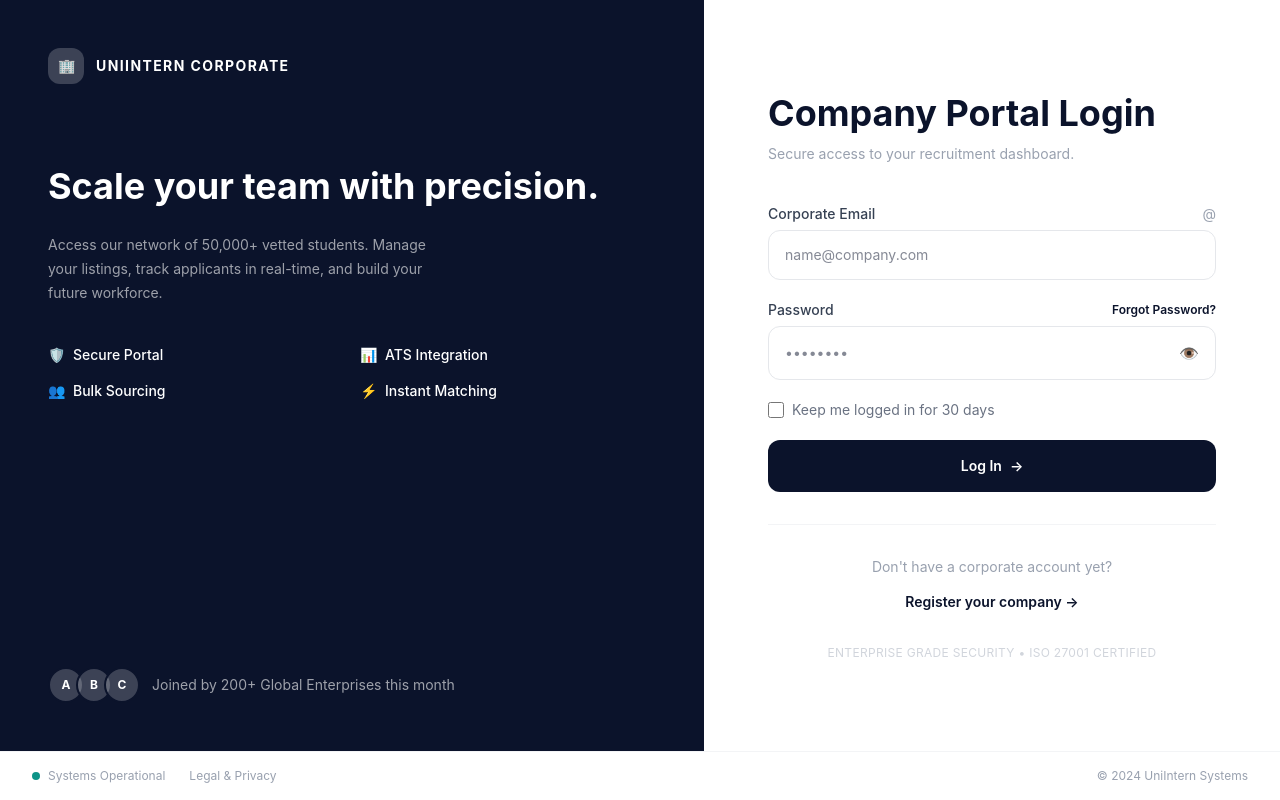
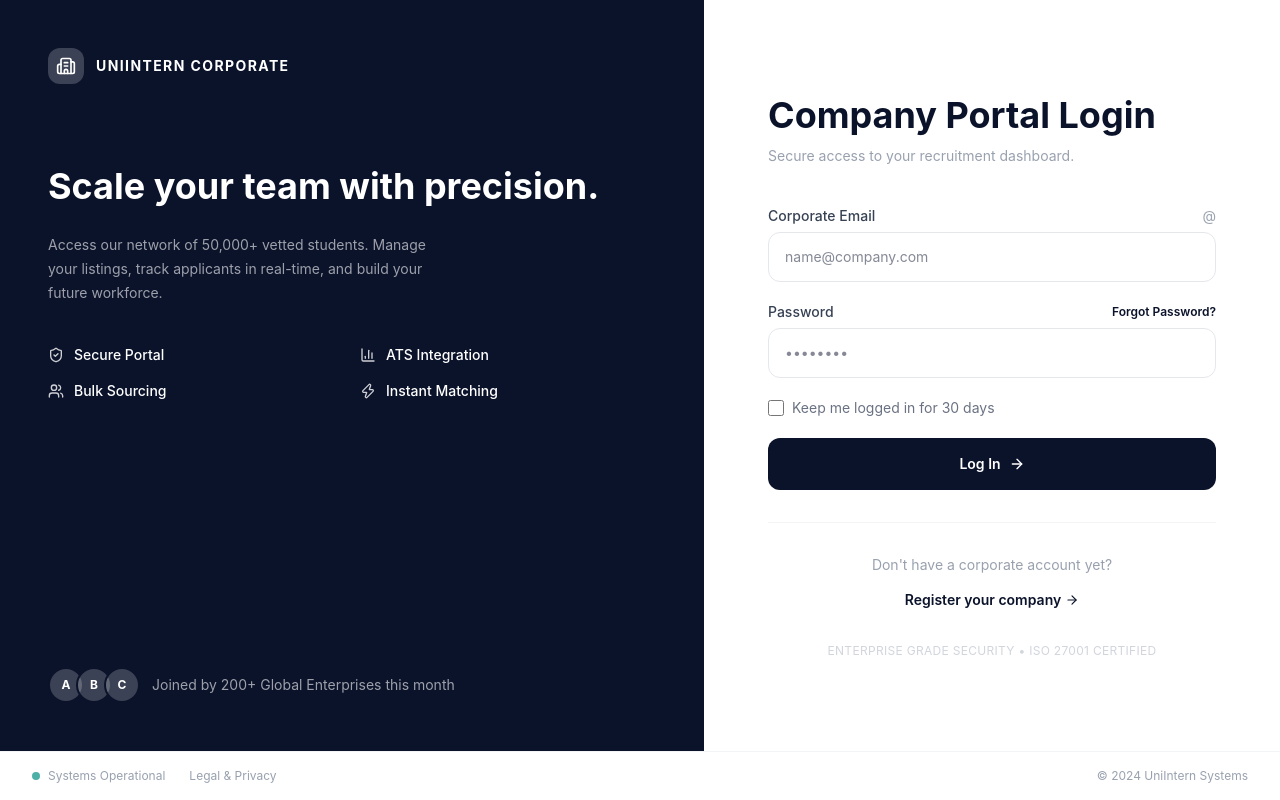
Before and after one commit to CyrilAshong/UniIntern-Web, a React (Vite) app: page /company/login in a window 1280 px wide. Built offline with nearby package versions, Linux system fonts and the light colour scheme.

Commit message:
style(auth): polish company login UI and icon components

```diff
--- a/src/pages/auth/CompanyLoginPage.tsx
+++ b/src/pages/auth/CompanyLoginPage.tsx
@@ -1,5 +1,14 @@
 import { useState } from 'react';
 import { Link, useNavigate } from 'react-router-dom';
+import {
+  Building2,
+  ShieldCheck,
+  BarChart3,
+  Users,
+  Zap,
+  ArrowRight,
+  Loader2,
+} from 'lucide-react';
 import { useAuth } from '../../context/AuthContext';
 import { loginUser } from '../../services/authService';
 
@@ -8,7 +17,6 @@ const CompanyLoginPage = () => {
   const navigate = useNavigate();
   const [email, setEmail] = useState('');
   const [password, setPassword] = useState('');
-  const [showPassword, setShowPassword] = useState(false);
   const [isLoading, setIsLoading] = useState(false);
   const [error, setError] = useState('');
 
@@ -45,7 +53,7 @@ const CompanyLoginPage = () => {
             {/* Logo */}
             <div className="flex items-center gap-3 mb-20">
               <div className="w-9 h-9 bg-white/20 rounded-xl flex items-center justify-center">
-                <span className="text-white text-sm">🏢</span>
+                <Building2 className="size-5 text-white" />
               </div>
               <span className="text-white font-bold text-sm tracking-widest uppercase">
                 UniIntern Corporate
@@ -64,15 +72,15 @@ const CompanyLoginPage = () => {
             {/* Feature grid */}
             <div className="grid grid-cols-2 gap-4">
               {[
-                { icon: '🛡️', label: 'Secure Portal' },
-                { icon: '📊', label: 'ATS Integration' },
-                { icon: '👥', label: 'Bulk Sourcing' },
-                { icon: '⚡', label: 'Instant Matching' },
-              ].map((item) => (
-                <div key={item.label} className="flex items-center gap-2">
-                  <span className="text-sm">{item.icon}</span>
+                { icon: ShieldCheck, label: 'Secure Portal' },
+                { icon: BarChart3, label: 'ATS Integration' },
+                { icon: Users, label: 'Bulk Sourcing' },
+                { icon: Zap, label: 'Instant Matching' },
+              ].map(({ icon: Icon, label }) => (
+                <div key={label} className="flex items-center gap-2.5">
+                  <Icon className="size-4 text-white/80 shrink-0" />
                   <span className="text-white text-sm font-medium">
-                    {item.label}
+                    {label}
                   </span>
                 </div>
               ))}
@@ -140,18 +148,12 @@ const CompanyLoginPage = () => {
                 </div>
                 <div className="flex items-center border border-gray-200 rounded-xl px-4 py-3.5 gap-3 focus-within:border-navy transition-colors">
                   <input
-                    type={showPassword ? 'text' : 'password'}
+                    type= "password"
                     placeholder="••••••••"
                     className="flex-1 text-sm text-navy focus:outline-none"
                     value={password}
                     onChange={(e) => setPassword(e.target.value)}
                   />
-                  <button
-                    type="button"
-                    onClick={() => setShowPassword(!showPassword)}
-                    className="text-gray-400 hover:text-navy transition-colors">
-                    {showPassword ? '🙈' : '👁️'}
-                  </button>
                 </div>
               </div>
 
@@ -169,9 +171,18 @@ const CompanyLoginPage = () => {
               <button
                 type="submit"
                 disabled={isLoading}
-                className="w-full bg-navy text-white font-semibold py-4 rounded-xl hover:bg-navy-light transition-colors text-sm disabled:opacity-70 flex items-center justify-center gap-2">
-                {isLoading ? 'Logging in...' : (
-                  <>Log In <span>→</span></>
+                className="w-full bg-navy text-white font-semibold py-4 rounded-xl hover:bg-navy-light transition-colors text-sm disabled:opacity-70 flex items-center justify-center gap-2 group"
+              >
+                {isLoading ? (
+                  <>
+                    <Loader2 className="size-4 animate-spin" />
+                    <span>Logging in...</span>
+                  </>
+                ) : (
+                  <>
+                    <span>Log In</span>
+                    <ArrowRight className="size-4 group-hover:translate-x-1 transition-transform" />
+                  </>
                 )}
               </button>
             </form>
@@ -184,8 +195,10 @@ const CompanyLoginPage = () => {
               </p>
               <Link
                 to="/company/register"
-                className="text-navy font-semibold text-sm hover:underline">
-                Register your company →
+                className="text-navy font-semibold text-sm hover:underline inline-flex items-center gap-1 group"
+              >
+                <span>Register your company</span>
+                <ArrowRight className="size-3.5 group-hover:translate-x-1 transition-transform" />
               </Link>
             </div>
 
@@ -200,7 +213,7 @@ const CompanyLoginPage = () => {
       <div className="border-t border-gray-100 py-4 px-8 flex items-center justify-between bg-white">
         <div className="flex items-center gap-6">
           <div className="flex items-center gap-2">
-            <div className="w-2 h-2 rounded-full bg-teal" />
+            <div className="w-2 h-2 rounded-full bg-teal animate-pulse" />
             <span className="text-xs text-gray-400">Systems Operational</span>
           </div>
           <a href="#" className="text-xs text-gray-400 hover:text-navy transition-colors">
```
